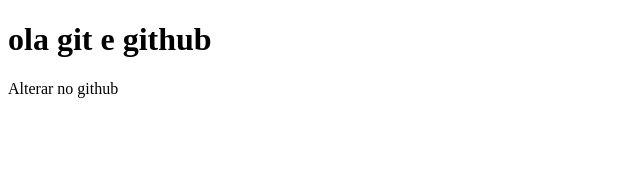
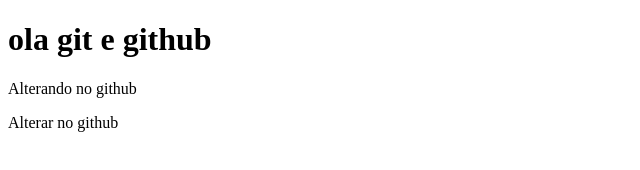
Before and after one commit to Fernandoaleixo15/teste-github-vscode, a plain HTML site: page index.html in a window 1280 px wide. Shown: the whole page, without its empty margins (0-640 px from the left). Drawn offline with Linux system fonts and the light colour scheme.

Commit message:
Update index.html

```diff
--- a/index.html
+++ b/index.html
@@ -7,6 +7,7 @@
 </head>
 <body>
   <h1>ola git e github</h1>
+  <p>Alterando no github</p>
   <p>Alterar no github</p>
 </body>
 </html>
```
